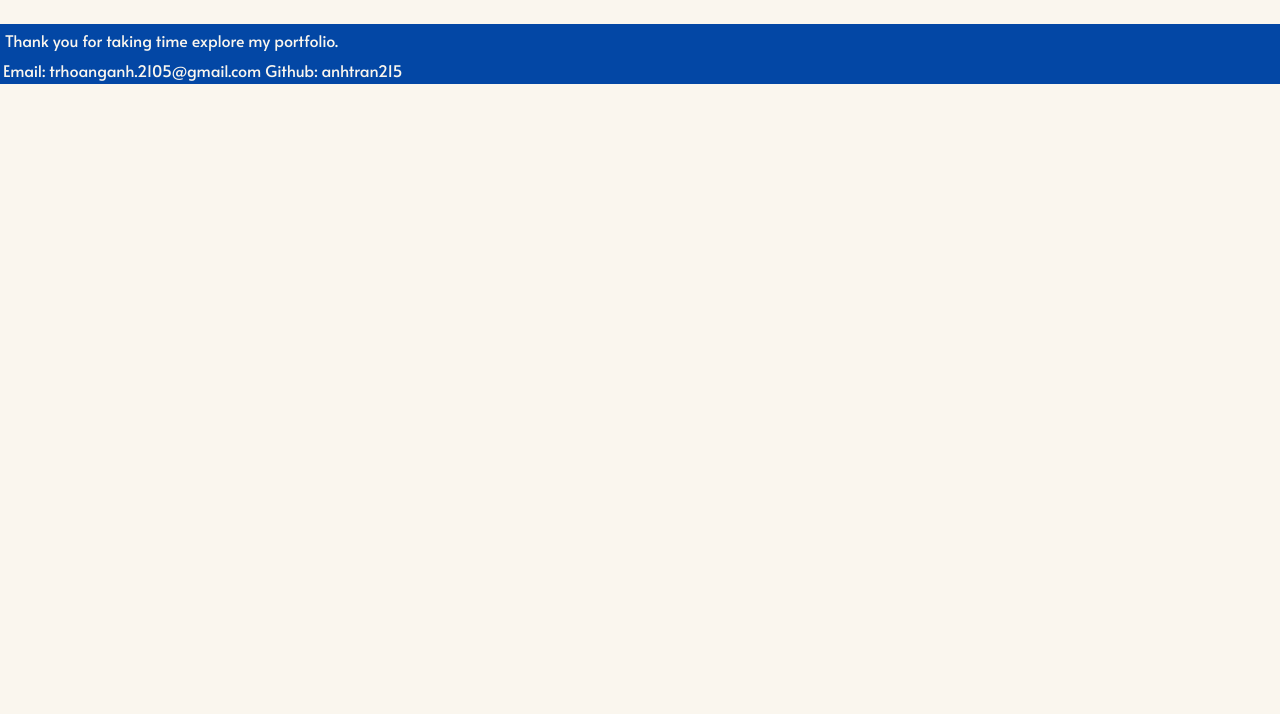
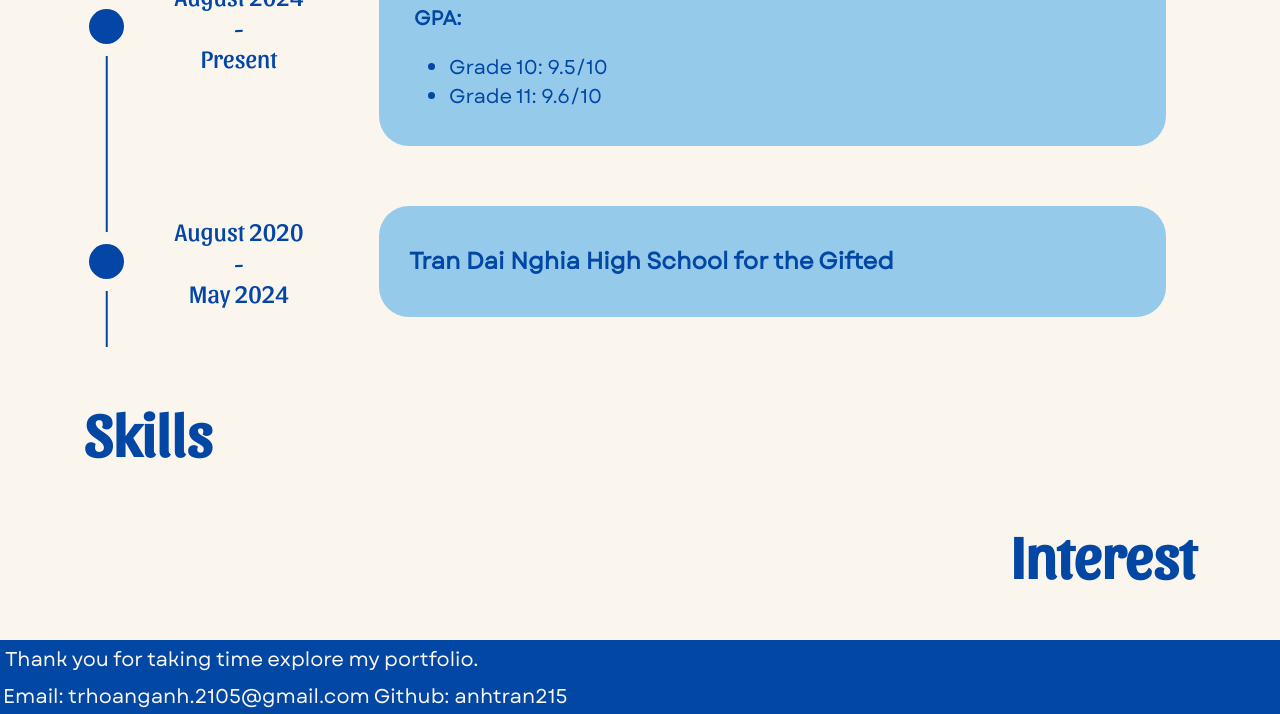
Before and after one commit to anhtran215/tranhoanganh_porfolio, a plain HTML site: page HTML/aboutMe.html in a window 1280 px wide. Shown: the part 658-1372 px from the top of the page. Before the commit the page ends 800 px from the top, so only its background shows below. Drawn offline with Linux system fonts and the light colour scheme.

Commit message:
Add files via upload

```diff
--- a/CSS/aboutMe.css
+++ b/CSS/aboutMe.css
@@ -1,4 +1,3 @@
-html,
 .hleft {
   text-align: left;
 }
@@ -6,3 +5,62 @@ html,
 .hright {
   text-align: right;
 }
+
+.timeline {
+  display: flex;
+  flex-direction: column;
+  position: relative;
+}
+
+.timeline::before {
+  content: "";
+  position: absolute;
+  top: 0;
+  bottom: 0;
+  left: 22.5px;
+  transform: translateX(-50%);
+  width: 2.5px;
+  background-color: #0346a5;
+  z-index: 1;
+}
+
+.timeline-item {
+  display: grid;
+  grid-template-columns: 45px 160px 1fr;
+  gap: 30px;
+  align-items: center;
+}
+
+.timeline-marker {
+  display: flex;
+  justify-content: center;
+  align-items: center;
+  height: 100%;
+}
+
+.dot {
+  position: relative;
+  z-index: 2;
+  width: 35px;
+  height: 35px;
+  background-color: #0346a5;
+  border-radius: 50%;
+  box-shadow: 0 0 0 12px #faf6ee;
+}
+
+.timeline-date {
+  display: flex;
+  flex-direction: column;
+  align-items: center;
+  text-align: center;
+  color: #0346a5;
+  font-family: "Sansita";
+  font-size: 25px;
+}
+
+.timeline-card {
+  background-color: #95caea;
+  border-radius: 30px;
+  padding: 15px 30px;
+  margin: 30px;
+}
--- a/CSS/style.css
+++ b/CSS/style.css
@@ -1,16 +1,18 @@
 html,
 body {
-  font-family: "Alata", Helvetica, sans-serif;
+  font-family: "Garet", "Alata", sans-serif;
   margin: 0;
   padding: 0;
   color: #0347a5;
+  font-size: 20px;
   background-color: #faf6ee;
 }
 footer {
   padding-top: 0.2px;
-  font-family: "Alata";
+  font-family: "Garet";
   color: #faf6ee;
 }
+
 header {
   width: inherit;
   padding: 0px;
@@ -22,6 +24,7 @@ header {
   align-items: center;
   padding: 5px 40px;
   background-color: #faf6ee;
+  font-size: 20px;
 }
 
 .footer {
@@ -54,7 +57,7 @@ header {
 .navlist a {
   text-decoration: none;
   color: #0347a5;
-  font-size: 16px;
+  font-size: 18px;
   padding: 5px 10px;
   border-radius: 4px;
   transition: background-color 0.3s;
@@ -79,6 +82,10 @@ h1 {
 }
 
 /*
+  ----- COLORS -----
+*/
+
+/*
   ----- FONTS -----
 */
 @font-face {
@@ -95,3 +102,13 @@ h1 {
   font-family: "Alata";
   src: url(fonts/Alata-Regular.ttf);
 }
+
+@font-face {
+  font-family: "Garet";
+  src: url(fonts/Garet-Regular.otf);
+}
+
+@font-face {
+  font-family: "Garet-bold";
+  src: url(fonts/Garet-Bold.otf);
+}
--- a/HTML/aboutMe.html
+++ b/HTML/aboutMe.html
@@ -40,17 +40,55 @@
         </p>
       </div>
 
-      <div>
+      <section class="education">
         <h1 class="hright">Education</h1>
-      </div>
+        <div class="timeline">
+          <div class="timeline-item">
+            <div class="timeline-marker">
+              <span class="dot"></span>
+            </div>
 
-      <div>
+            <div class="timeline-date">
+              <span>August 2024</span>
+              <span> - </span>
+              <span>Present</span>
+            </div>
+
+            <div class="timeline-card">
+              <h3>Gia Dinh High School</h3>
+              <p><b>GPA:</b></p>
+              <ul type="disc">
+                <li>Grade 10: 9.5/10</li>
+                <li>Grade 11: 9.6/10</li>
+              </ul>
+            </div>
+          </div>
+
+          <div class="timeline-item">
+            <div class="timeline-marker">
+              <span class="dot"></span>
+            </div>
+
+            <div class="timeline-date">
+              <span>August 2020</span>
+              <span> - </span>
+              <span>May 2024</span>
+            </div>
+
+            <div class="timeline-card">
+              <h3>Tran Dai Nghia High School for the Gifted</h3>
+            </div>
+          </div>
+        </div>
+      </section>
+
+      <section>
         <h1 class="hleft">Skills</h1>
-      </div>
+      </section>
 
-      <div>
+      <section>
         <h1 class="hright">Interest</h1>
-      </div>
+      </section>
     </main>
 
     <footer class="footer">
```
Also changed, not shown: CSS/home.css (+18 -0 lines), index.html (+4 -0 lines), CSS/fonts/Garet-Bold.otf (added), CSS/fonts/Garet-Regular.otf (added).
